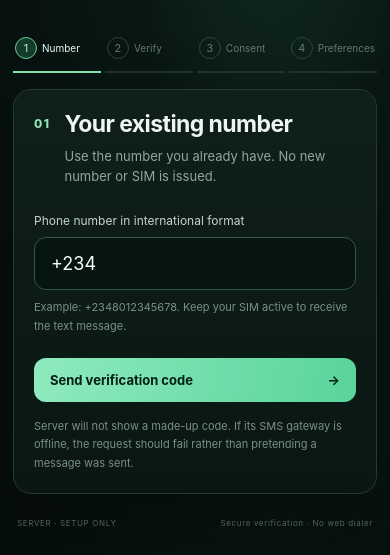
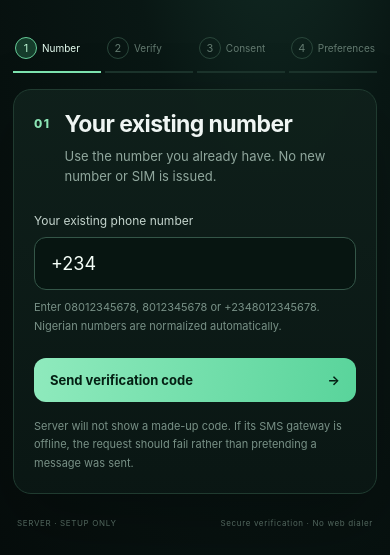
Before and after one commit to 28royalpapi/Server_platform-, a website: page web/index.html in a window 390 px wide. Shown: the part 289-844 px from the top of the page. Drawn offline with Linux system fonts and the light colour scheme.

Commit message:
Clarify that Nigerian local phone formats are accepted

```diff
--- a/web/index.html
+++ b/web/index.html
@@ -10,7 +10,7 @@
   <section class="hero"><div class="eyebrow">CALLING SETUP</div><h1>Set it up once.<br><span>Then use your phone.</span></h1><p>This website is for registration and verification only. Calls belong in the native calling experience of the installed Server app.</p></section>
   <nav class="progress" aria-label="Setup progress"><div class="progress-item active" data-step-label="phone"><i>1</i><span>Number</span></div><div class="progress-item" data-step-label="verify"><i>2</i><span>Verify</span></div><div class="progress-item" data-step-label="consent"><i>3</i><span>Consent</span></div><div class="progress-item" data-step-label="preferences"><i>4</i><span>Preferences</span></div></nav>
   <section class="panel" aria-live="polite"><div id="status" class="status hidden" role="status"></div>
-    <form id="phone-form" class="step-form"><div class="step-title"><span class="step-number">01</span><div><h2>Your existing number</h2><p>Use the number you already have. No new number or SIM is issued.</p></div></div><label for="phone">Phone number in international format</label><input id="phone" name="phone" type="tel" inputmode="tel" autocomplete="tel" value="+234" required maxlength="16" aria-describedby="phone-help"><p class="field-help" id="phone-help">Example: +2348012345678. Keep your SIM active to receive the text message.</p><button class="primary" type="submit" id="send-otp">Send verification code <span aria-hidden="true">→</span></button><p class="fine-print">Server will not show a made-up code. If its SMS gateway is offline, the request should fail rather than pretending a message was sent.</p></form>
+    <form id="phone-form" class="step-form"><div class="step-title"><span class="step-number">01</span><div><h2>Your existing number</h2><p>Use the number you already have. No new number or SIM is issued.</p></div></div><label for="phone">Your existing phone number</label><input id="phone" name="phone" type="tel" inputmode="tel" autocomplete="tel" value="+234" required maxlength="18" aria-describedby="phone-help"><p class="field-help" id="phone-help">Enter 08012345678, 8012345678 or +2348012345678. Nigerian numbers are normalized automatically.</p><button class="primary" type="submit" id="send-otp">Send verification code <span aria-hidden="true">→</span></button><p class="fine-print">Server will not show a made-up code. If its SMS gateway is offline, the request should fail rather than pretending a message was sent.</p></form>
     <form id="verify-form" class="step-form hidden"><div class="step-title"><span class="step-number">02</span><div><h2>Check your messages</h2><p>Enter the one-time code sent to <strong id="masked-phone"></strong>.</p></div></div><label for="otp">Verification code</label><input id="otp" name="otp" type="text" inputmode="numeric" autocomplete="one-time-code" pattern="[0-9]{4,8}" minlength="4" maxlength="8" required><div class="inline-actions"><button class="secondary" type="button" id="back-phone">Change number</button><button class="primary" type="submit" id="verify-otp">Verify code <span aria-hidden="true">→</span></button></div><p class="fine-print">Server validates this one-time code. The backend never returns the code to this page.</p></form>
     <form id="consent-form" class="step-form hidden"><div class="step-title"><span class="step-number">03</span><div><h2>Review and agree</h2><p>Please read the terms and privacy notice before continuing.</p></div></div><div class="legal-links"><a href="terms.html" target="_blank" rel="noopener">Terms of Service <span>↗</span></a><a href="privacy.html" target="_blank" rel="noopener">Privacy Notice <span>↗</span></a></div><label class="check-row"><input type="checkbox" id="accept-terms" required><span>I accept the Terms of Service and acknowledge the Privacy Notice.</span></label><button class="primary" type="submit">Continue <span aria-hidden="true">→</span></button></form>
     <form id="preferences-form" class="step-form hidden"><div class="step-title"><span class="step-number">04</span><div><h2>Your preferences</h2><p>These are preferences, not operating-system permissions. The installed app asks for actual permissions when needed.</p></div></div><label class="check-row"><input type="checkbox" id="notifications" checked><span>Enable call and service notifications where supported.</span></label><label class="check-row"><input type="checkbox" id="contacts"><span>Ask the installed app to request contacts access when needed.</span></label><button class="primary" type="submit" id="finish-setup">Finish setup <span aria-hidden="true">✓</span></button></form>
```
